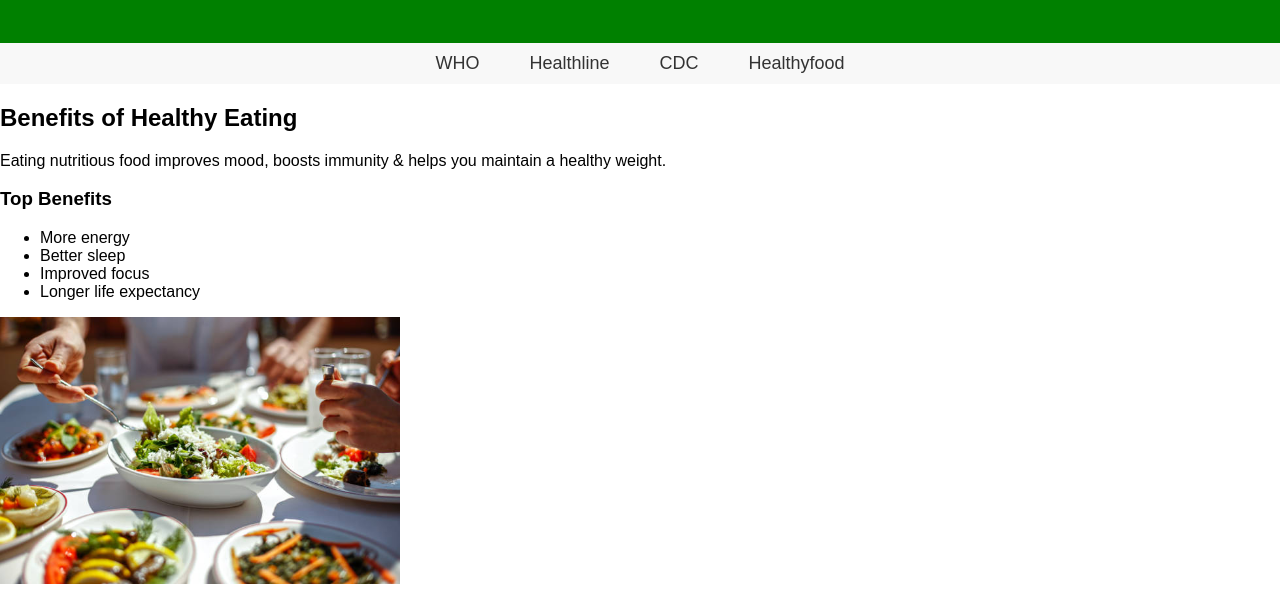
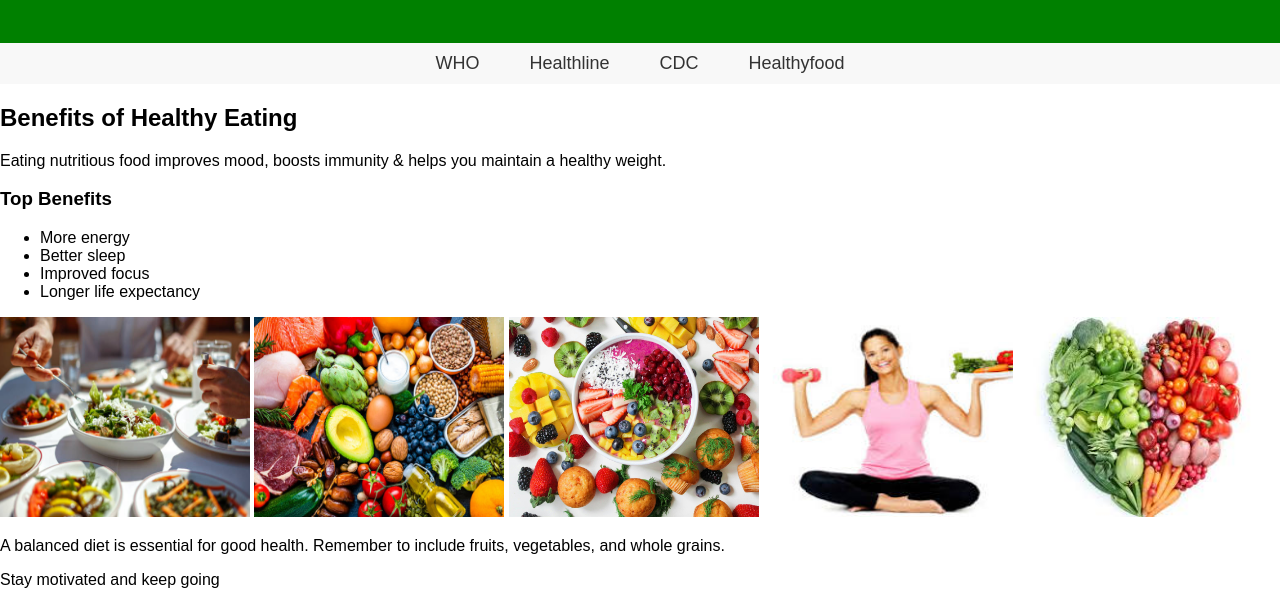
Before and after one commit to 00077416-hue/Healthy-living-guide, a plain HTML site: page index.html in a window 1280 px wide. Shown: the part 131-732 px from the top of the page. Drawn offline with Linux system fonts and the light colour scheme.

Commit message:
Update index.html

```diff
--- a/index.html
+++ b/index.html
@@ -41,7 +41,11 @@
 				</ul>
 
 
-				<img src="images/healthyfood.jpg" alt="Healthy food on a table" width="400">
+				<img src="images/healthyfood.jpg" alt="Healthy food on a table" style="width:250px;height:200px;">
+				<img src="images/healthyfood2.jpg" alt="Healthy food on a table" style="width:250px;height:200px;">
+				<img src="images/healthyfood3.jpg" alt="Healthy food on a table" style="width:250px;height:200px;">
+				<img src="images/healthyperson.jpg" alt="A person interested in health" style="width:250px;height:200px;">
+				<img src="images/healthyfood4.jpg" alt="A heart made of healthy food" style="width:250px;height:200px;">
 				<p>A balanced diet is essential for good health. Remember to include fruits, vegetables, and whole grains.</p>
 				<p>Stay motivated and keep going</p>
 			</article>
```
